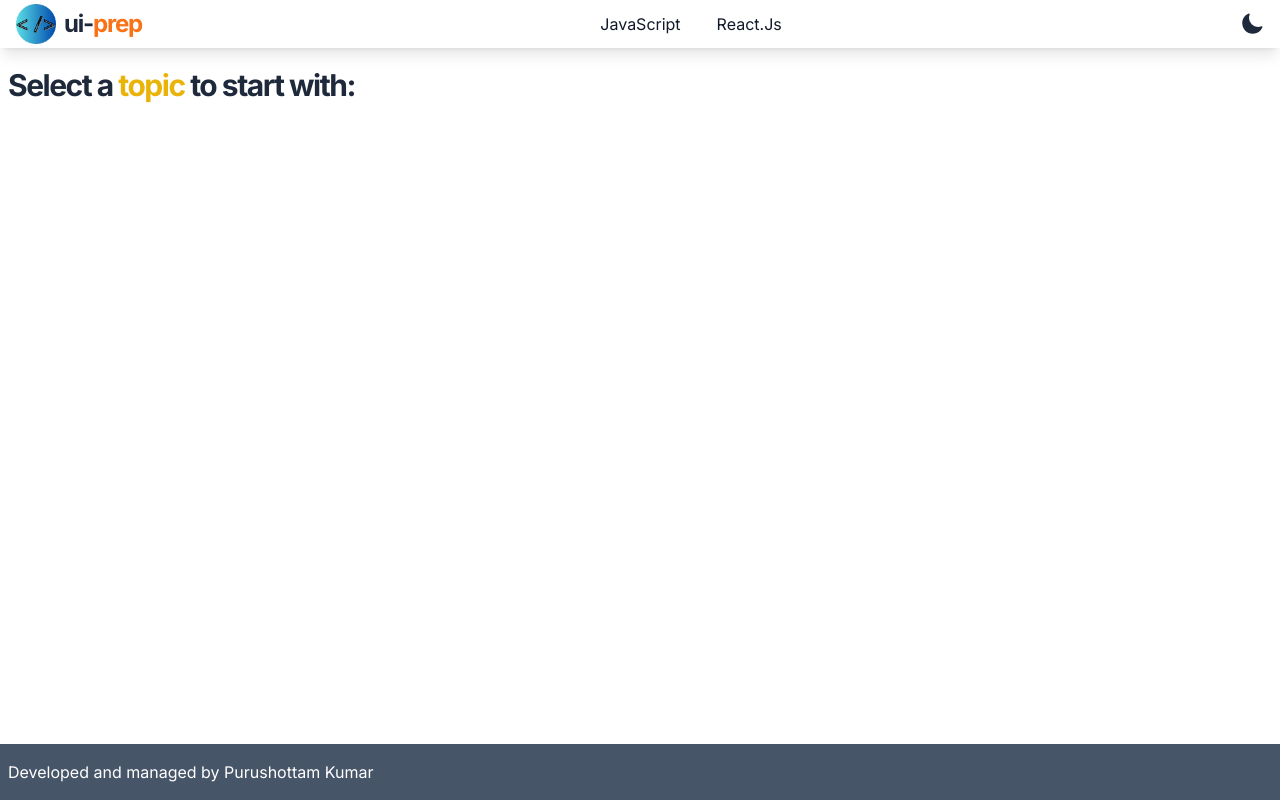
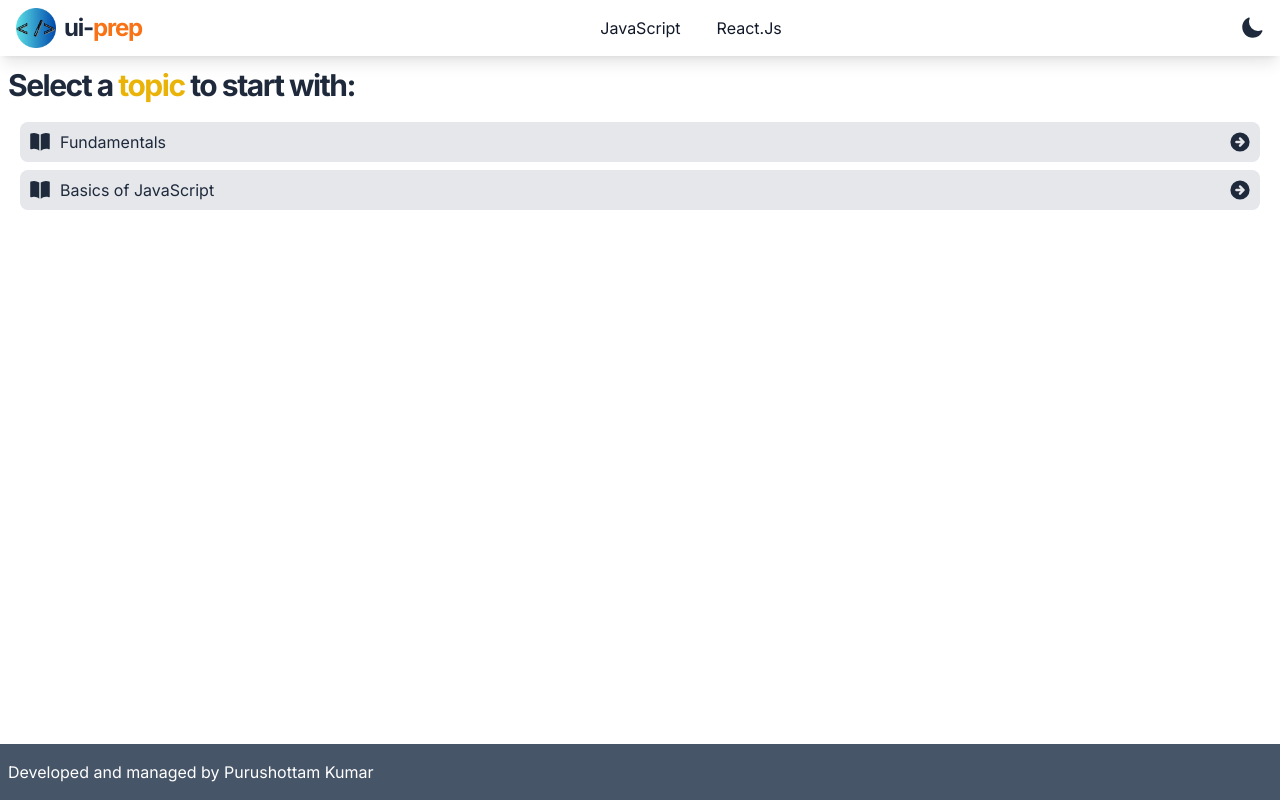
Before and after one commit to puru531/ui-prep, a React (Vite) app: page /js in a window 1280 px wide. Built offline with nearby package versions, Linux system fonts and the light colour scheme.

Commit message:
added redux toolkit

```diff
--- a/package.json
+++ b/package.json
@@ -10,10 +10,13 @@
     "preview": "vite preview"
   },
   "dependencies": {
+    "@reduxjs/toolkit": "^2.2.3",
     "@supabase/supabase-js": "^2.42.4",
     "react": "^18.2.0",
     "react-dom": "^18.2.0",
     "react-icons": "^5.0.1",
+    "react-query": "^3.39.3",
+    "react-redux": "^9.1.2",
     "react-router-dom": "^6.22.3"
   },
   "devDependencies": {
--- a/src/components/Header.tsx
+++ b/src/components/Header.tsx
@@ -35,7 +35,7 @@ const Header = () => {
   }
   return (
     <>
-      <header className="fixed top-0 mx-auto w-full py-1 shadow-lg backdrop-blur-3xl">
+      <header className="fixed top-0 mx-auto w-full py-2 shadow-lg backdrop-blur-3xl">
         <div className="px-4">
           <div className="flex items-center justify-between">
             <div className="flex shrink-0">
--- a/src/main.tsx
+++ b/src/main.tsx
@@ -2,11 +2,21 @@ import React from "react";
 import ReactDOM from "react-dom/client";
 import App from "./App";
 import { ThemeProvider } from "./contexts/ThemeProvider";
+import { QueryClient, QueryClientProvider } from "react-query";
+import { Provider } from "react-redux";
+import store from "./services/store";
+
+const queryClient = new QueryClient();
 
 ReactDOM.createRoot(document.getElementById("root")!).render(
   <React.StrictMode>
     <ThemeProvider>
-      <App />
+      <QueryClientProvider client={queryClient}>
+        {/* connection redux  */}
+        <Provider store={store}>
+          <App />
+        </Provider>
+      </QueryClientProvider>
     </ThemeProvider>
   </React.StrictMode>,
 );
--- /dev/null
+++ b/src/pages/Content.tsx
@@ -0,0 +1,7 @@
+import React from "react";
+
+const Content = () => {
+  return <div>Content</div>;
+};
+
+export default Content;
--- a/src/pages/JsLandingPage.tsx
+++ b/src/pages/JsLandingPage.tsx
@@ -1,8 +1,15 @@
+import Topics from "./Topics";
+
 const JsLandingPage = () => {
   return (
-    <div className="h2-bold my-4">
-      Select a <span className="text-yellow-500">topic </span> to start with:
-    </div>
+    <>
+      <div className="h2-bold my-4">
+        Select a <span className="text-yellow-500">topic </span> to start with:
+      </div>
+      <div>
+        <Topics />
+      </div>
+    </>
   );
 };
 
--- /dev/null
+++ b/src/pages/Topic.tsx
@@ -0,0 +1,19 @@
+import React from "react";
+import { HiArrowCircleRight } from "react-icons/hi";
+import { HiBookOpen } from "react-icons/hi2";
+
+const Topic = ({ topic }) => {
+  return (
+    <div className="mx-3 mb-2 flex items-center justify-between rounded-lg bg-gray-200 py-2">
+      <div className="mx-2">
+        <HiBookOpen className="h3-bold" />
+      </div>
+      <div className="flex-1">{topic.name}</div>
+      <div className="mx-2">
+        <HiArrowCircleRight className="h3-bold" />
+      </div>
+    </div>
+  );
+};
+
+export default Topic;
--- /dev/null
+++ b/src/pages/Topics.tsx
@@ -0,0 +1,18 @@
+import { useSelector } from "react-redux";
+import Topic from "./Topic";
+
+const Topics = () => {
+  const topics = useSelector((state) => state.topics.topics);
+  console.log("====== topics", topics);
+  return topics?.length > 0 ? (
+    <div>
+      {topics.map((topic) => (
+        <Topic key={topic.key} topic={topic} />
+      ))}
+    </div>
+  ) : (
+    <div></div>
+  );
+};
+
+export default Topics;
--- /dev/null
+++ b/src/reducers/topicsSlice.js
@@ -0,0 +1,30 @@
+import { createSlice } from "@reduxjs/toolkit";
+
+const initialState = {
+  topics: [
+    {
+      id: "1",
+      courseId: "js",
+      name: "Fundamentals",
+    },
+    {
+      id: "2",
+      courseId: "js",
+      name: "Basics of JavaScript",
+    },
+  ],
+};
+
+const topicsSlice = createSlice({
+  name: "topics", //name of the slice
+  initialState, // initial state of the slice
+  reducers: {
+    // all functions to set the data to state globally
+    setTopics(state, action) {
+      state.topics = action.payload;
+    },
+  },
+});
+
+export const { setTopics } = topicsSlice.actions; //topicsSlice.actions gives all the functions (reducers)
+export default topicsSlice.reducer;
--- /dev/null
+++ b/src/services/store.js
@@ -0,0 +1,10 @@
+import { configureStore } from "@reduxjs/toolkit";
+import topicsReducer from "../reducers/topicsSlice";
+
+const store = configureStore({
+  reducer: {
+    topics: topicsReducer,
+  },
+});
+
+export default store;
```
Also changed, not shown: 1 other file (tests, documents, lock files or other folders).
